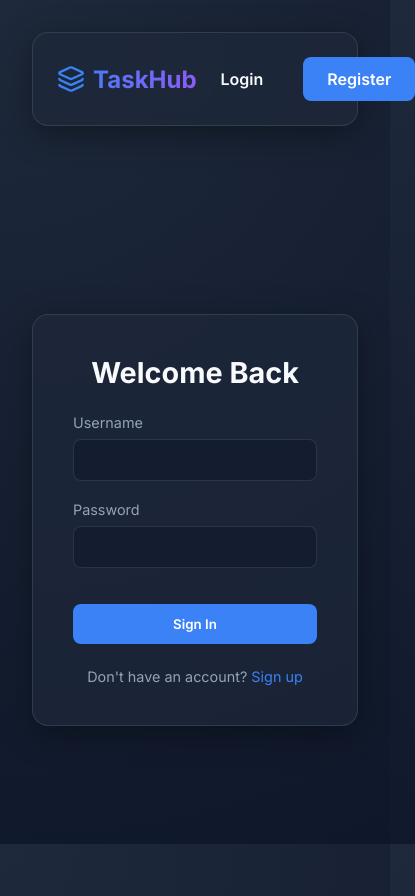
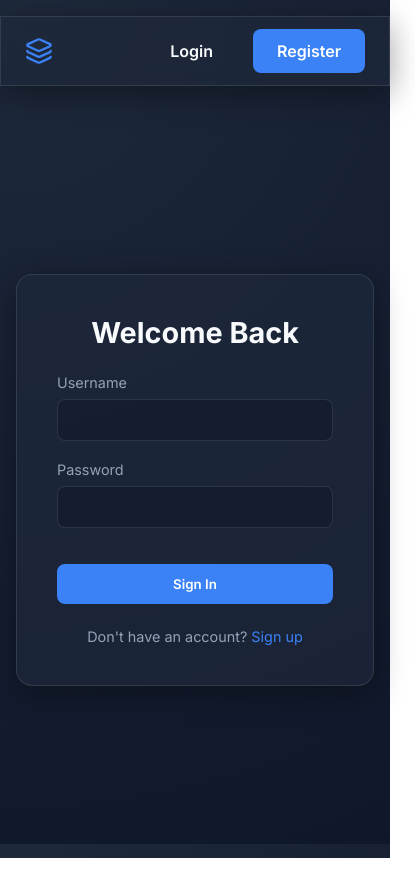
Before and after one commit to Darwish1231/task-management-app, a React app in the folder frontend/: page /login in a window 390 px wide. Shown: the top 896 px of the page, 415 px wide, since content can reach past the window. After the commit the page ends 858 px from the top, so only its background shows below. Built offline with nearby package versions, Linux system fonts and the light colour scheme; no server answers; the HTML template or start-up script is replaced by a standard one.

Commit message:
feat: implement mobile-first responsive experience and fix UI overlaps

```diff
--- a/frontend/src/components/Navbar.jsx
+++ b/frontend/src/components/Navbar.jsx
@@ -14,18 +14,18 @@ const Navbar = () => {
 
     return (
         <nav className="navbar glass-panel-static">
-            <div style={{ padding: '0 1.5rem', display: 'flex', width: '100%', justifyContent: 'space-between', alignItems: 'center' }}>
+            <div className="navbar-content">
                 <Link to="/" className="logo" style={{ textDecoration: 'none' }}>
                     <Layers size={28} color="#3b82f6" />
-                    TaskHub
+                    <span>TaskHub</span>
                 </Link>
 
-                <div style={{ display: 'flex', gap: '1rem', alignItems: 'center' }}>
+                <div className="navbar-actions">
                     {user ? (
                         <>
-                            <span style={{ color: 'var(--text-secondary)' }}>Hello, <strong>{user.username}</strong></span>
-                            <button onClick={handleLogout} className="btn btn-primary" style={{ background: 'transparent', border: '1px solid var(--card-border)', padding: '0.4rem 1rem' }}>
-                                <LogOut size={16} /> Logout
+                            <span>Hello, <strong>{user.username}</strong></span>
+                            <button onClick={handleLogout} className="btn btn-primary" style={{ background: 'transparent', border: '1px solid var(--card-border)', padding: '0.4rem 0.8rem' }}>
+                                <LogOut size={18} /> <span className="btn-text">Logout</span>
                             </button>
                         </>
                     ) : (
--- a/frontend/src/index.css
+++ b/frontend/src/index.css
@@ -107,12 +107,18 @@ body {
 }
 
 .navbar {
+  position: sticky;
+  top: 0;
+  z-index: 100;
   display: flex;
   justify-content: space-between;
   align-items: center;
-  padding: 1.5rem 0;
+  padding: 1rem 0;
   margin-bottom: 2rem;
   border-bottom: 1px solid var(--card-border);
+  background: var(--card-bg);
+  backdrop-filter: blur(12px);
+  -webkit-backdrop-filter: blur(12px);
 }
 
 .logo {
@@ -361,3 +367,117 @@ body {
 }
 .icon-btn:hover { color: var(--text-primary); }
 .icon-btn.delete:hover { color: var(--danger); }
+
+/* --- Responsive & Mobile Compatibility --- */
+.navbar-content {
+  padding: 0 1.5rem;
+  display: flex;
+  width: 100%;
+  justify-content: space-between;
+  align-items: center;
+  gap: 1rem;
+}
+
+.navbar-actions {
+  display: flex;
+  gap: 1rem;
+  align-items: center;
+  flex-shrink: 0;
+}
+
+.scroll-tabs {
+  display: flex;
+  gap: 0.5rem;
+  overflow-x: auto;
+  padding: 0.5rem 0;
+  scrollbar-width: none; /* Hide scrollbar Firefox */
+  -ms-overflow-style: none; /* Hide scrollbar IE/Edge */
+  -webkit-overflow-scrolling: touch;
+}
+
+.scroll-tabs::-webkit-scrollbar {
+  display: none; /* Hide scrollbar Chrome/Safari */
+}
+
+.fab {
+  position: fixed;
+  bottom: 2rem;
+  right: 2rem;
+  width: 60px;
+  height: 60px;
+  border-radius: 50%;
+  background: var(--accent);
+  color: white;
+  display: flex;
+  align-items: center;
+  justify-content: center;
+  box-shadow: 0 4px 15px rgba(59, 130, 246, 0.5);
+  border: none;
+  cursor: pointer;
+  z-index: 1000;
+  transition: transform 0.2s, background 0.2s;
+  display: none; /* Hidden by default (desktop) */
+}
+
+.fab:active {
+  transform: scale(0.9);
+}
+
+@media (max-width: 768px) {
+  .app-container {
+    padding: 1rem;
+  }
+
+  .navbar {
+    margin-left: -1rem;
+    margin-right: -1rem;
+    padding: 0.75rem 1rem;
+    width: calc(100% + 2rem);
+    border-radius: 0;
+  }
+
+  .task-grid {
+    grid-template-columns: 1fr;
+  }
+
+  .dashboard-header {
+    flex-direction: column;
+    align-items: stretch;
+    gap: 1.5rem;
+  }
+
+  .fab-desktop-btn {
+     display: none;
+  }
+
+  .fab {
+    display: flex; /* Show on mobile */
+  }
+
+  .navbar-actions .btn-text {
+    display: none; /* Hide "Logout" text on mobile, keep icon */
+  }
+}
+
+@media (max-width: 480px) {
+  .navbar-content {
+    padding: 0 0.5rem;
+  }
+
+  .navbar-actions span {
+    display: none; /* Hide "Hello, username" on very small screens */
+  }
+
+  .logo span {
+    display: none; /* Hide "TaskHub" text if needed, or just keep it small */
+  }
+
+  .task-header {
+    flex-direction: row;
+    justify-content: space-between;
+  }
+
+  .task-actions {
+    gap: 0.25rem;
+  }
+}
--- a/frontend/src/pages/Dashboard.jsx
+++ b/frontend/src/pages/Dashboard.jsx
@@ -88,7 +88,7 @@ const Dashboard = () => {
                     <p style={{ color: 'var(--text-secondary)', marginTop: '0.25rem' }}>Organize your work efficiently</p>
                 </div>
                 <div style={{ display: 'flex', gap: '1rem', alignItems: 'center' }}>
-                    <div style={{ display: 'flex', gap: '0.25rem', background: 'rgba(0,0,0,0.2)', padding: '0.25rem', borderRadius: '8px' }}>
+                    <div className="scroll-tabs" style={{ background: 'rgba(0,0,0,0.2)', padding: '0.25rem', borderRadius: '8px' }}>
                         {['all', 'todo', 'doing', 'done'].map(status => (
                             <button
                                 key={status}
@@ -97,6 +97,7 @@ const Dashboard = () => {
                                 style={{
                                     padding: '0.4rem 0.8rem',
                                     fontSize: '0.8rem',
+                                    whiteSpace: 'nowrap',
                                     textTransform: 'capitalize',
                                     background: filterStatus === status ? 'var(--card-border)' : 'transparent',
                                     color: filterStatus === status ? 'white' : 'var(--text-secondary)'
@@ -106,7 +107,7 @@ const Dashboard = () => {
                             </button>
                         ))}
                     </div>
-                    <button className="btn btn-primary" onClick={() => handleOpenForm()}>
+                    <button className="btn btn-primary fab-desktop-btn" onClick={() => handleOpenForm()}>
                         <Plus size={18} /> Add Task
                     </button>
                 </div>
@@ -140,6 +141,10 @@ const Dashboard = () => {
                     onSubmit={handleSubmitTask}
                 />
             )}
+
+            <button className="fab" onClick={() => handleOpenForm()} title="Add Task">
+                <Plus size={28} />
+            </button>
         </div>
     );
 };
```
Also changed, not shown: 2 other files (tests, documents, lock files or other folders).
